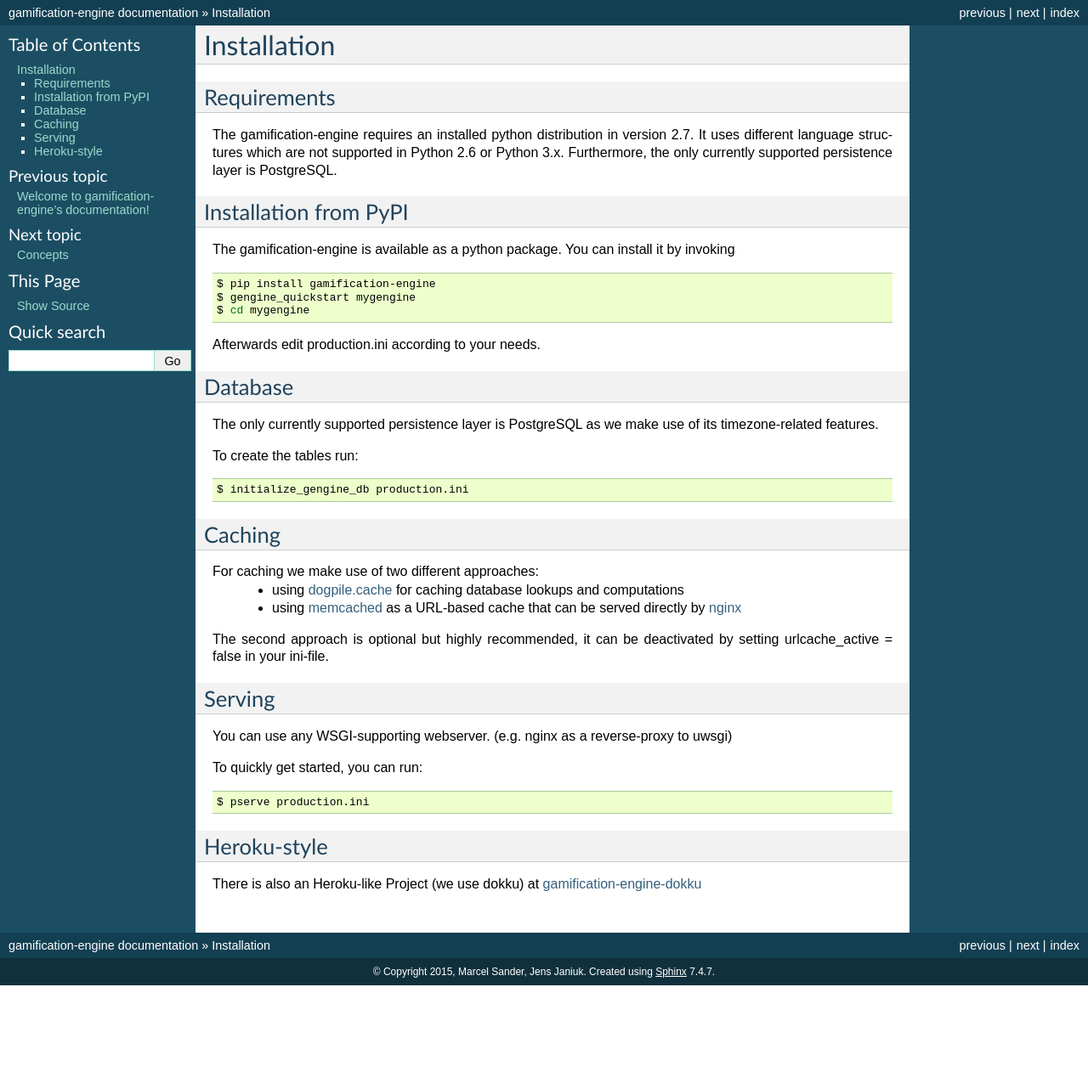
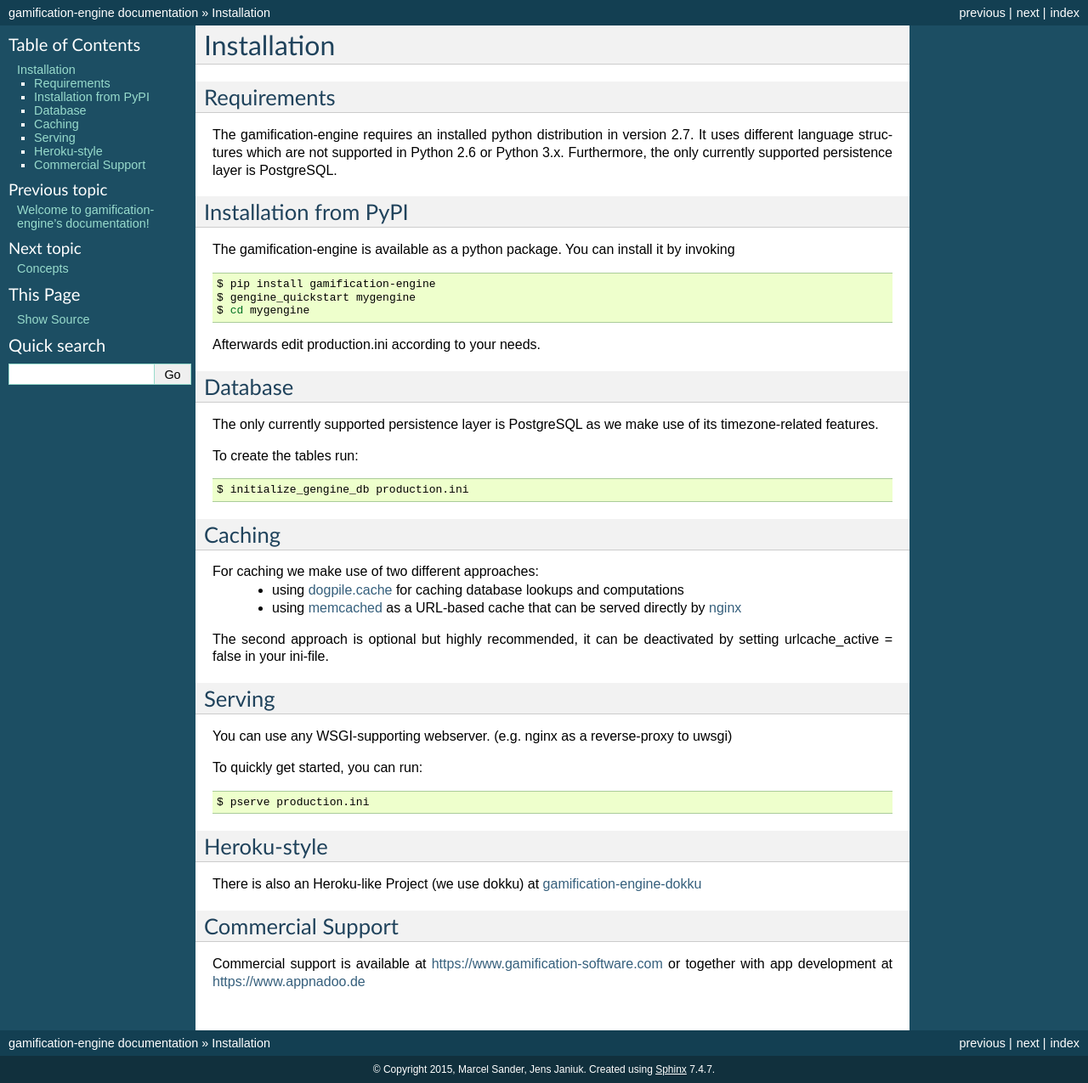
Before and after one commit to ActiDoo/gamification-engine, a Sphinx documentation site: the page built from docs/installing/index.rst, in a window 1280 px wide. Shown: the whole page at 85% size. Built offline with Sphinx 7.4.7, drawn with Linux system fonts in a browser that asks for light colours; formulas are drawn with MathJax 3; before the commit the page ends 1160 px from its top, so only the background shows below that.

Commit message:
add url for support

```diff
--- a/docs/installing/index.rst
+++ b/docs/installing/index.rst
@@ -72,3 +72,9 @@
 There is also an Heroku-like Project (we use dokku) at gamification-engine-dokku_
 
 .. _gamification-engine-dokku: https://github.com/ActiDoo/gamification-engine-dokku
+
+
+Commercial Support
+==================
+
+Commercial support is available at https://www.gamification-software.com or together with app development at https://www.appnadoo.de
```
Also changed, not shown: README.md (+1 -1 lines).
